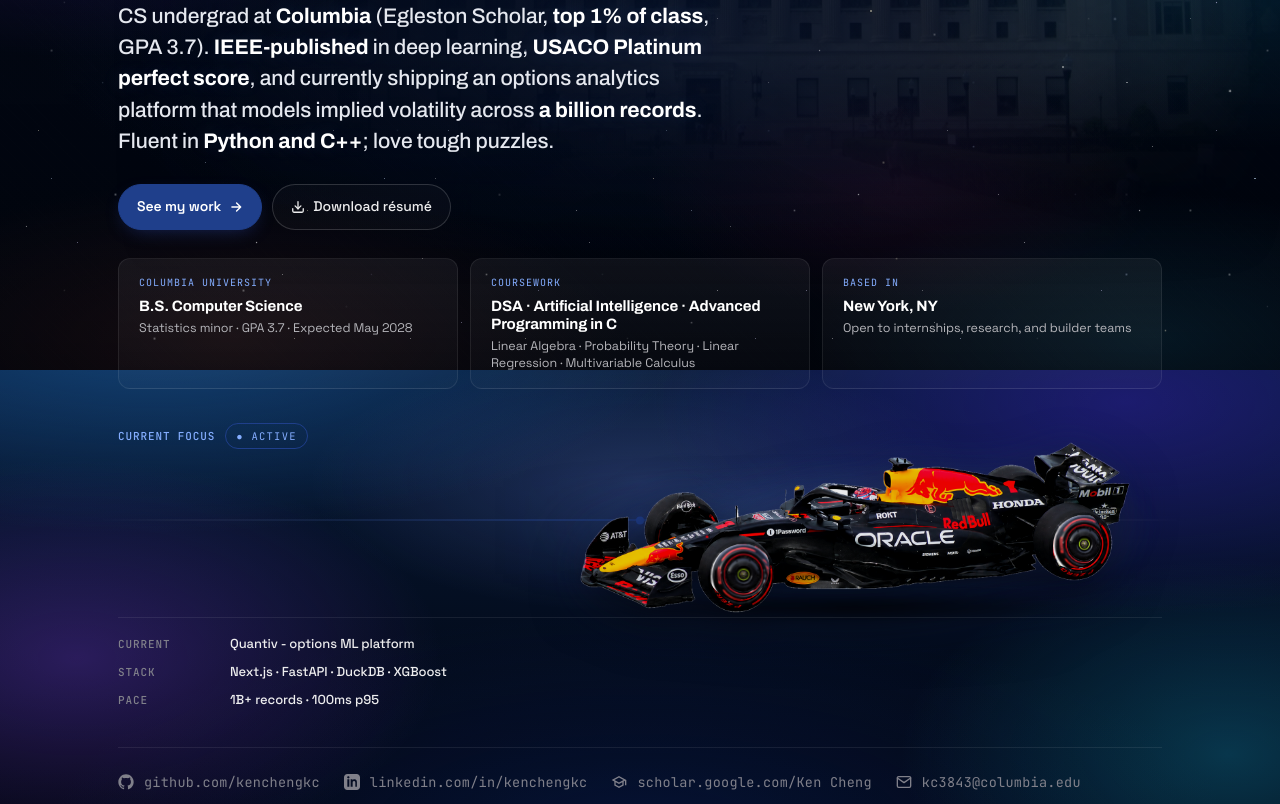
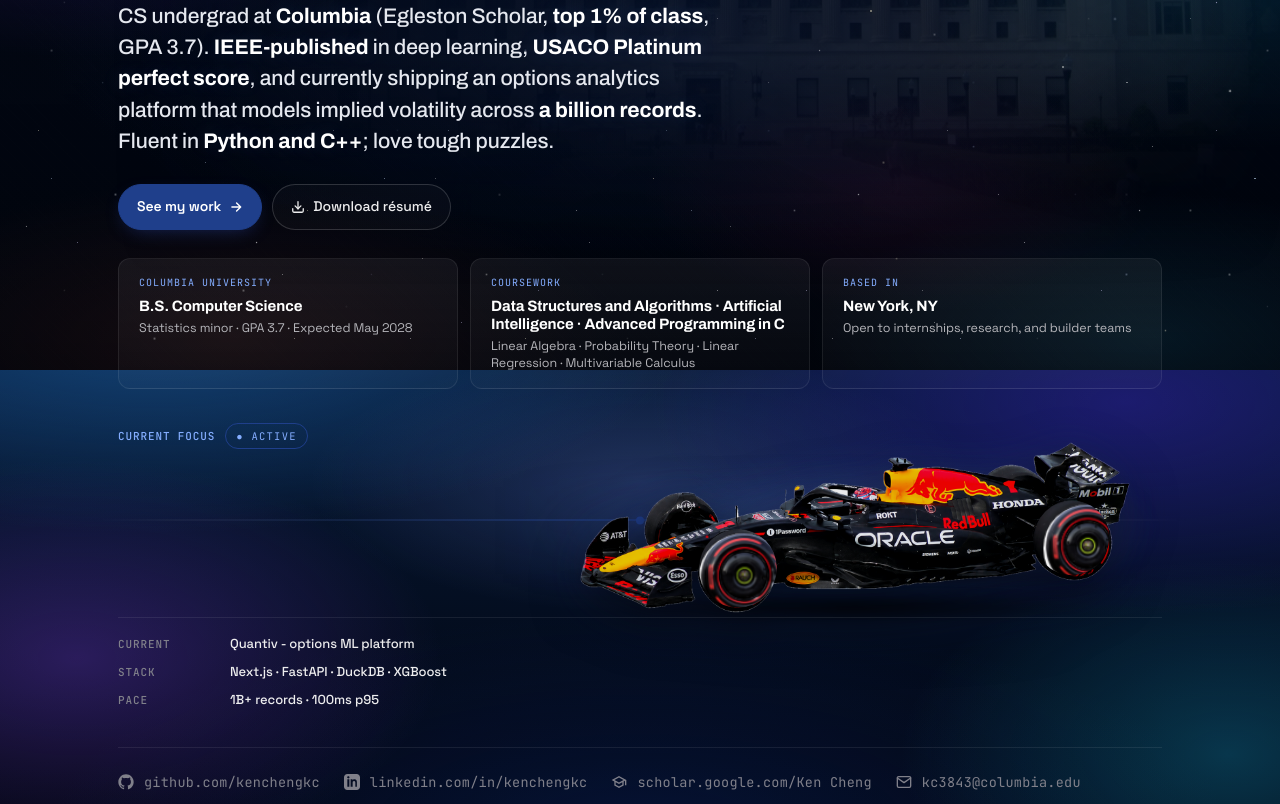
Before and after one commit to kenchengkc/personal-website, a Next.js app: page / in a window 1280 px wide. Shown: the part 430-1234 px from the top of the page. Built offline with nearby package versions, Linux system fonts and the light colour scheme.

Commit message:
Fixing car wheel cutout

```diff
--- a/app/globals.css
+++ b/app/globals.css
@@ -737,14 +737,15 @@ button { font: inherit; cursor: pointer; }
   height: auto;
 }
 .rb-wheel-shell--front {
+  /* Sized to cover full tire in redbull-real-car side view */
   left: 29.08%;
   top: 72.64%;
-  width: 11.19%;
+  width: 14%;
 }
 .rb-wheel-shell--rear {
   left: 88.69%;
   top: 55.85%;
-  width: 10.71%;
+  width: 13.5%;
 }
 .rb-wheel {
   display: block;
@@ -766,13 +767,14 @@ button { font: inherit; cursor: pointer; }
     url(#rb-wheel-motion);
 }
 
-/* Hub-cap photo: translate → scaleX (undo rotateY foreshortening so the disk
-   stays circular on screen) → rotateY tilt → uniform scale → spin. Base wheel
-   PNG keeps tire/context. Rotation only while the hero track is “running”. */
+/* Full-wheel side texture (tire + rim): translate → scaleX (undo rotateY
+   foreshortening so the disk stays circular on screen) → rotateY tilt →
+   uniform scale → spin. Static wheel PNG underneath stays motion-blurred when
+   running. Rotation only while the hero track is “running”. */
 .rb-wheel-spinner {
   --rb-tx: 14%;
   --rb-ty: 13%;
-  --rb-scale: 1.02;
+  --rb-scale: 1.14;
   --rb-tilt: 22deg;
   /* Widen in local X before rotateY so the circle doesn’t read as a tall oval */
   --rb-foreshort-x: calc(1 / cos(var(--rb-tilt)));
@@ -795,7 +797,7 @@ button { font: inherit; cursor: pointer; }
   --rb-tx: 20%;
   --rb-ty: 13%;
 }
-.rb-hubcap-img {
+.rb-wheel-spin-img {
   width: 100%;
   height: 100%;
   display: block;
--- a/components/cars/CarSilhouette.tsx
+++ b/components/cars/CarSilhouette.tsx
@@ -42,7 +42,7 @@ export function CarSilhouette({ className }: Props) {
           className="rb-wheel"
           draggable={false}
         />
-        <HubcapSpinner className="rb-wheel-spinner" />
+        <SpinningWheelFace className="rb-wheel-spinner" />
       </span>
       <span className="rb-wheel-shell rb-wheel-shell--rear">
         <Image
@@ -53,16 +53,16 @@ export function CarSilhouette({ className }: Props) {
           className="rb-wheel"
           draggable={false}
         />
-        <HubcapSpinner className="rb-wheel-spinner" />
+        <SpinningWheelFace className="rb-wheel-spinner" />
       </span>
     </span>
   );
 }
 
-/** Head-on wheel + hub-cap photo, masked to a circle and stacked over the
- *  base wheel plate (same transform as the prior rim overlay). Spins while the
- *  hero track is “running”. */
-function HubcapSpinner({ className }: { className?: string }) {
+/** Side-view photo of the full wheel (rubber tire + rim/cover), masked to a
+ *  circle and stacked over the static wheel plate. Rotates while the hero
+ *  track is “running” so motion reads on the tire sidewall and hub together. */
+function SpinningWheelFace({ className }: { className?: string }) {
   return (
     <span className={className} aria-hidden>
       <Image
@@ -70,7 +70,7 @@ function HubcapSpinner({ className }: { className?: string }) {
         alt=""
         width={1254}
         height={1254}
-        className="rb-hubcap-img"
+        className="rb-wheel-spin-img"
         draggable={false}
         sizes="120px"
       />
--- a/components/sections/Hero.tsx
+++ b/components/sections/Hero.tsx
@@ -112,7 +112,10 @@ export function Hero() {
           </span>
           <span>
             <em>Coursework</em>
-            <b>DSA · Artificial Intelligence · Advanced Programming in C</b>
+            <b>
+              Data Structures and Algorithms · Artificial Intelligence · Advanced
+              Programming in C
+            </b>
             <small>
               Linear Algebra · Probability Theory · Linear Regression ·
               Multivariable Calculus
--- a/components/sections/Projects.tsx
+++ b/components/sections/Projects.tsx
@@ -93,7 +93,7 @@ const projects: Project[] = [
       { value: "Top 1%", label: "national rank" },
       { value: "Platinum", label: "qualifier", tone: "platinum" },
     ],
-    tags: ["C++", "Advanced DSA", "Algorithms", "gdb"],
+    tags: ["C++", "Advanced Data Structures and Algorithms", "gdb"],
     details: [
       "Competition-grade C++ across graphs, DP, segment trees, and computational geometry.",
       "gdb profiling to chase down edge cases under tight memory and runtime budgets.",
```
